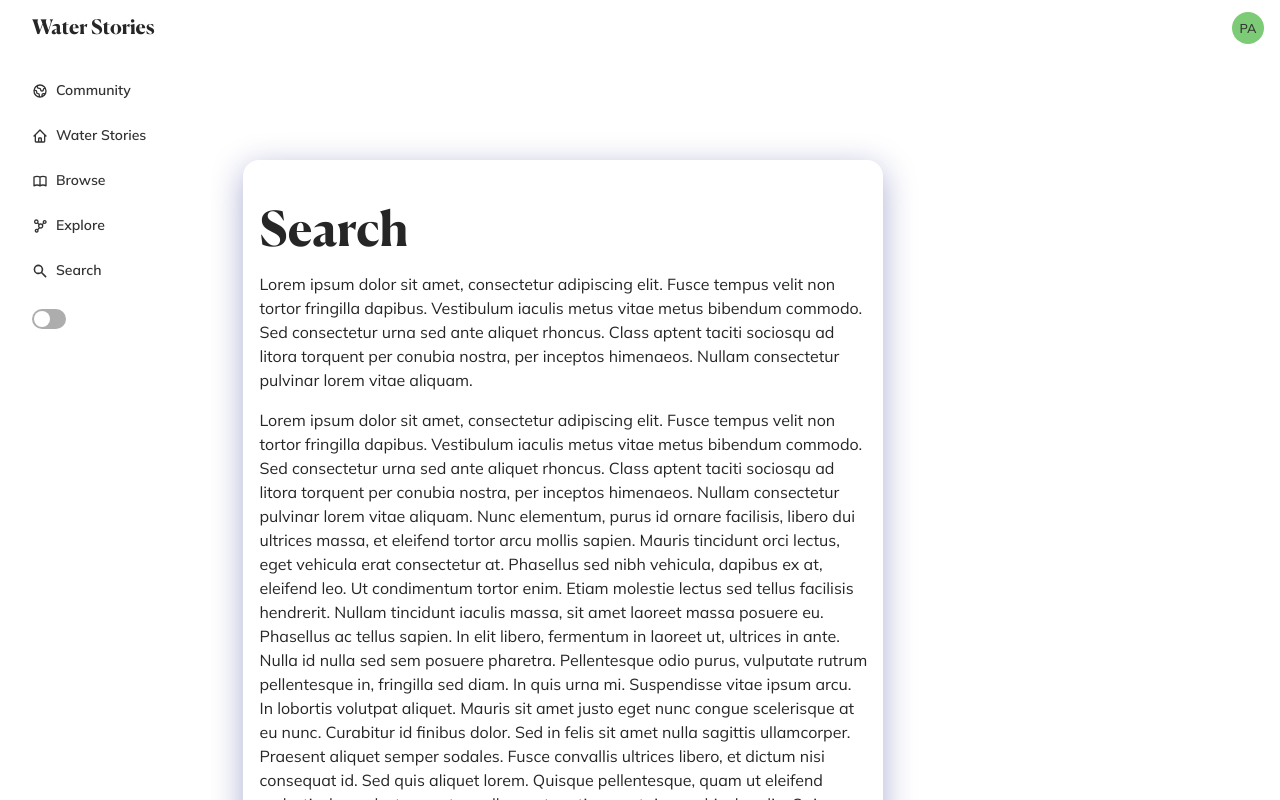
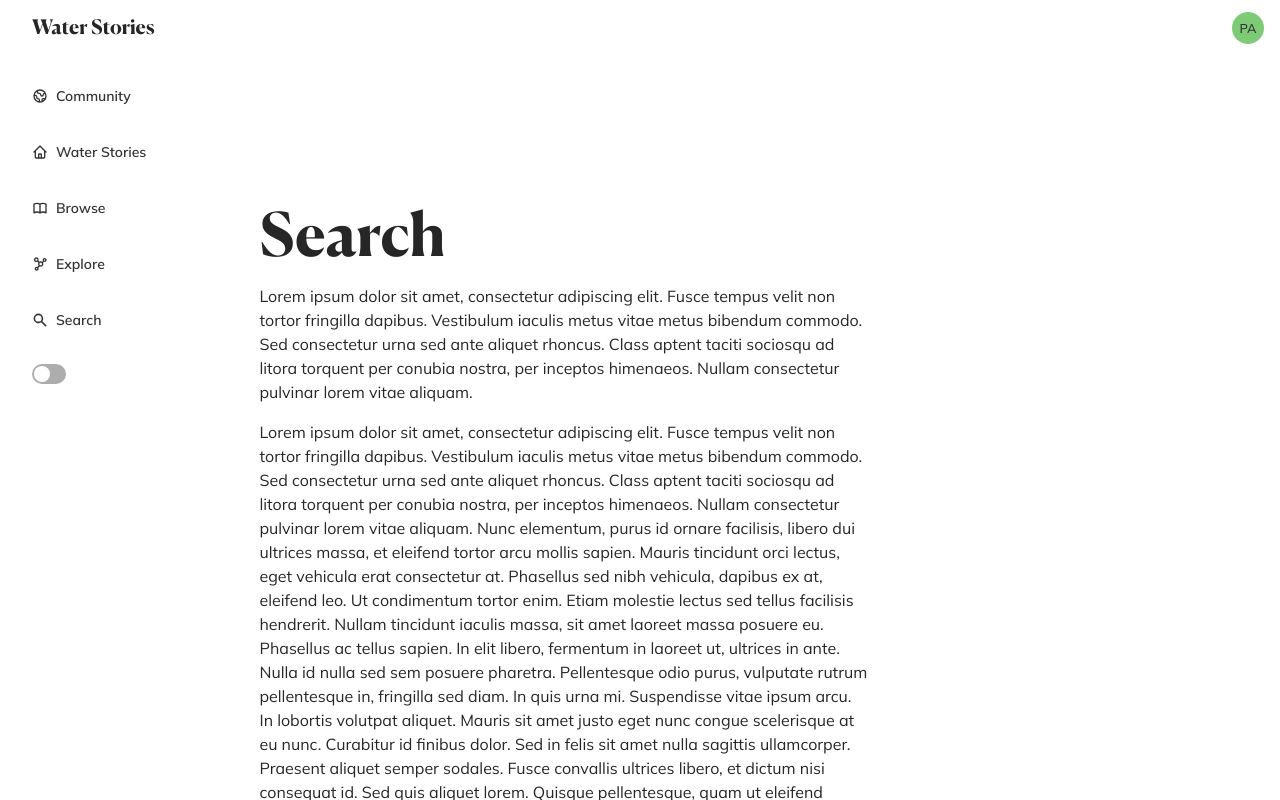
Before and after one commit to peterentroprise/water-stories-web, a Next.js app: page /app/search in a window 1280 px wide. Built offline with nearby package versions, Linux system fonts and the light colour scheme.

Commit message:
algolia start

```diff
--- a/package.json
+++ b/package.json
@@ -23,14 +23,17 @@
     "@visx/responsive": "^1.7.0",
     "@visx/scale": "^1.7.0",
     "@visx/shape": "^1.7.0",
+    "algoliasearch": "^4.9.0",
     "d3-array": "^2.12.1",
     "framer-motion": "^3.5.2",
     "lottie-react": "^2.1.0",
     "next": "latest",
+    "next-instantsearch": "^0.3.15",
     "react": "^17.0.1",
     "react-dom": "^17.0.1",
     "react-force-graph": "^1.40.5",
     "react-icons": "^4.2.0",
+    "react-instantsearch-dom": "^6.10.3",
     "react-scripts-ts": "^3.1.0",
     "react-spring": "^8.0.27",
     "scroll-snap": "^3.2.4",
--- a/src/components/CompLayoutApp/NavBreadcrumbs.tsx
+++ b/src/components/CompLayoutApp/NavBreadcrumbs.tsx
@@ -33,7 +33,12 @@ export const NavBreadcrumbs: React.FC<NavBreadcrumbsProps> = ({ pageName }) => {
           Stories
         </BreadcrumbLink>
       </BreadcrumbItem> */}
-      <BreadcrumbItem fontWeight="bold" fontFamily="Canela" isCurrentPage>
+      <BreadcrumbItem
+        fontWeight="bold"
+        fontSize="20px"
+        fontFamily="Canela"
+        isCurrentPage
+      >
         <BreadcrumbLink as={Link} href="#">
           {pageName}
         </BreadcrumbLink>
--- a/src/components/CompLayoutApp/PageWrapper.tsx
+++ b/src/components/CompLayoutApp/PageWrapper.tsx
@@ -1,6 +1,6 @@
 import { Box, Flex, useColorMode } from "@chakra-ui/react";
 
-import { bgColor, textColor } from "./constants";
+import { textColor } from "./constants";
 
 type PageWrapperProps = {};
 
@@ -13,13 +13,13 @@ export const PageWrapper: React.FC<PageWrapperProps> = ({ children }) => {
         maxW="container.sm"
         // px="1rem"
         borderTopRadius="2xl"
-        bg={bgColor[colorMode]}
+        // bg={bgColor[colorMode]}
         color={textColor[colorMode]}
-        sx={{
-          boxShadow: "0 8px 32px 0 rgba( 31, 38, 135, 0.37 )",
-          backdropFilter: "blur( 8px )",
-          WebkitBackdropFilter: "blur( 8px )",
-        }}
+        // sx={{
+        //   boxShadow: "0 8px 32px 0 rgba( 31, 38, 135, 0.37 )",
+        //   backdropFilter: "blur( 8px )",
+        //   WebkitBackdropFilter: "blur( 8px )",
+        // }}
       >
         {children}
       </Box>
--- a/src/components/CompLayoutApp/SideBarLink.tsx
+++ b/src/components/CompLayoutApp/SideBarLink.tsx
@@ -1,6 +1,7 @@
 import * as React from "react";
 import {
   Box,
+  Flex,
   BoxProps,
   HStack,
   Text,
@@ -19,8 +20,9 @@ export const SideBarLink = (props: SideBarLinkProps) => {
   const { children, icon = <HiX />, href = "/" } = props;
   return (
     <CompLink href={href}>
-      <Box
-        display="block"
+      <Flex
+        align="center"
+        height="48px"
         py=".5rem"
         pl={["1rem", "2rem"]}
         borderLeftRadius="none"
@@ -31,13 +33,13 @@ export const SideBarLink = (props: SideBarLinkProps) => {
           bg: mode("purple.400", "gray.600"),
         }}
       >
-        <HStack>
+        <HStack align="center">
           <Box>{icon}</Box>
           <Text fontSize="sm" fontWeight="semibold">
             {children}
           </Text>
         </HStack>
-      </Box>
+      </Flex>
     </CompLink>
   );
 };
--- a/src/components/PageApp/index.js
+++ b/src/components/PageApp/index.js
@@ -2,8 +2,8 @@ import { Heading, Flex } from "@chakra-ui/react";
 
 const PageApp = () => {
   return (
-    <Flex py="10rem" w="full">
-      <Heading px="3rem" pb="30rem" size="3xl">
+    <Flex py="1rem" w="full">
+      <Heading px="4rem" pb="1rem" size="3xl">
         Hello Universe
       </Heading>
     </Flex>
--- a/src/components/PageBrowse/StoryContent.js
+++ b/src/components/PageBrowse/StoryContent.js
@@ -14,7 +14,7 @@ export const StoryContent = ({ story }) => {
   const { colorMode } = useColorMode();
 
   const bgColor = {
-    light: "rgba( 255, 255, 255, 0.5 )",
+    light: "rgba( 255, 255, 255, 0.9 )",
     dark: "rgba( 0, 0, 0, 0.25 )",
   };
 
--- a/src/components/PageBrowse/index.js
+++ b/src/components/PageBrowse/index.js
@@ -9,7 +9,7 @@ import data from "../../data/stories.json";
 const PageBrowse = ({ pageName }) => {
   return (
     <>
-      <Heading px="1rem" pt="3rem" pb="2rem" size="2xl" fontWeight="extrabold">
+      <Heading px="1rem" pt="3rem" pb="2rem" size="3xl" fontWeight="extrabold">
         {pageName}
       </Heading>
       <StoryStack>
--- a/src/components/PageSearch/index.js
+++ b/src/components/PageSearch/index.js
@@ -10,7 +10,7 @@ const PageSearch = ({ pageName = "Search" }) => {
       py="1rem"
       direction="column"
     >
-      <Heading pt="2rem" pb="1rem" size="2xl" fontWeight="extrabold">
+      <Heading pt="2rem" pb="1rem" size="3xl" fontWeight="extrabold">
         {pageName}
       </Heading>
       <Text>
--- /dev/null
+++ b/src/pages/app/search.js
@@ -0,0 +1,41 @@
+// import algoliasearch from "algoliasearch/lite";
+// import { withInstantSearch } from "next-instantsearch";
+// import {
+//   Configure,
+//   Highlight,
+//   Hits,
+//   Pagination,
+//   RefinementList,
+//   SearchBox,
+// } from "react-instantsearch-dom";
+
+import PageSearch from "../../components/PageSearch";
+import CompLayoutApp from "../../components/CompLayoutApp";
+
+// const ALGOLIA_APP_ID = process.env.ALGOLIA_APP_ID;
+// const ALGOLIA_SEARCH_ONLY_API_KEY = process.env.ALGOLIA_SEARCH_ONLY_API_KEY;
+
+// const searchClient = algoliasearch(ALGOLIA_APP_ID, ALGOLIA_SEARCH_ONLY_API_KEY);
+
+// const HitComponent = ({ hit }) => (
+//   <Highlight attribute="fields.storyName.en-US" hit={hit} />
+// );
+
+const Search = () => (
+  <CompLayoutApp pageName="Search">
+    <PageSearch pageName="Search" />
+  </CompLayoutApp>
+);
+
+//  withInstantSearch({
+//   indexName: "dev_water_stories",
+//   searchClient,
+//   onSearchStateChange: () => {},
+// })(Search);
+
+// <Configure hitsPerPage={12} />
+// <SearchBox />
+// {/* <RefinementList attribute="categories" /> */}
+// <Hits hitComponent={HitComponent} />
+
+export default Search;
--- a/src/pages/app/search.tsx
+++ /dev/null
@@ -1,12 +0,0 @@
-import PageSearch from "../../components/PageSearch";
-import CompLayoutApp from "../../components/CompLayoutApp";
-
-const Search = () => {
-  return (
-    <CompLayoutApp pageName="Search">
-      <PageSearch />
-    </CompLayoutApp>
-  );
-};
-
-export default Search;
```
Also changed, not shown: src/components/PageStory/index.js (+8 -1 lines), 2 other files (tests, documents, lock files or other folders).
